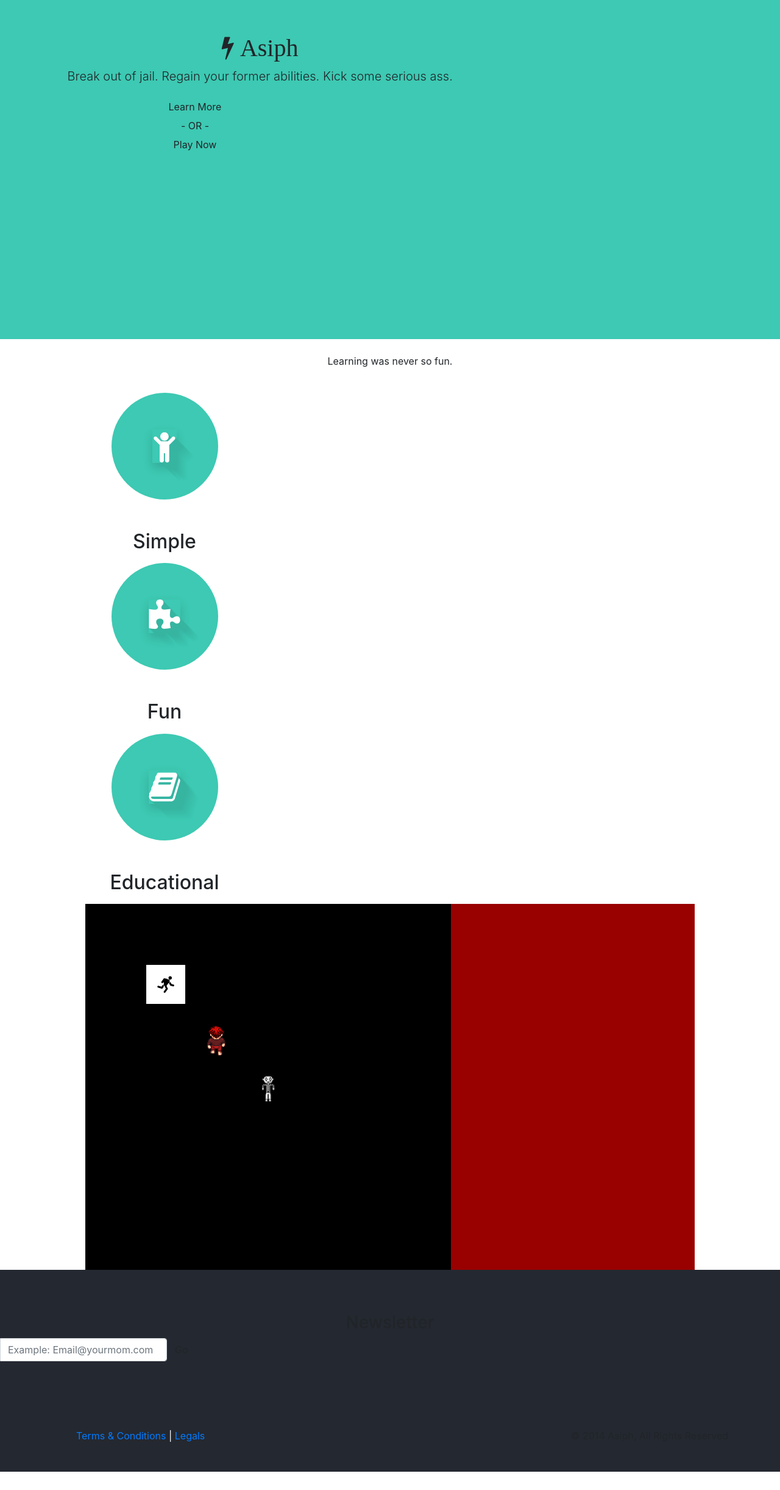
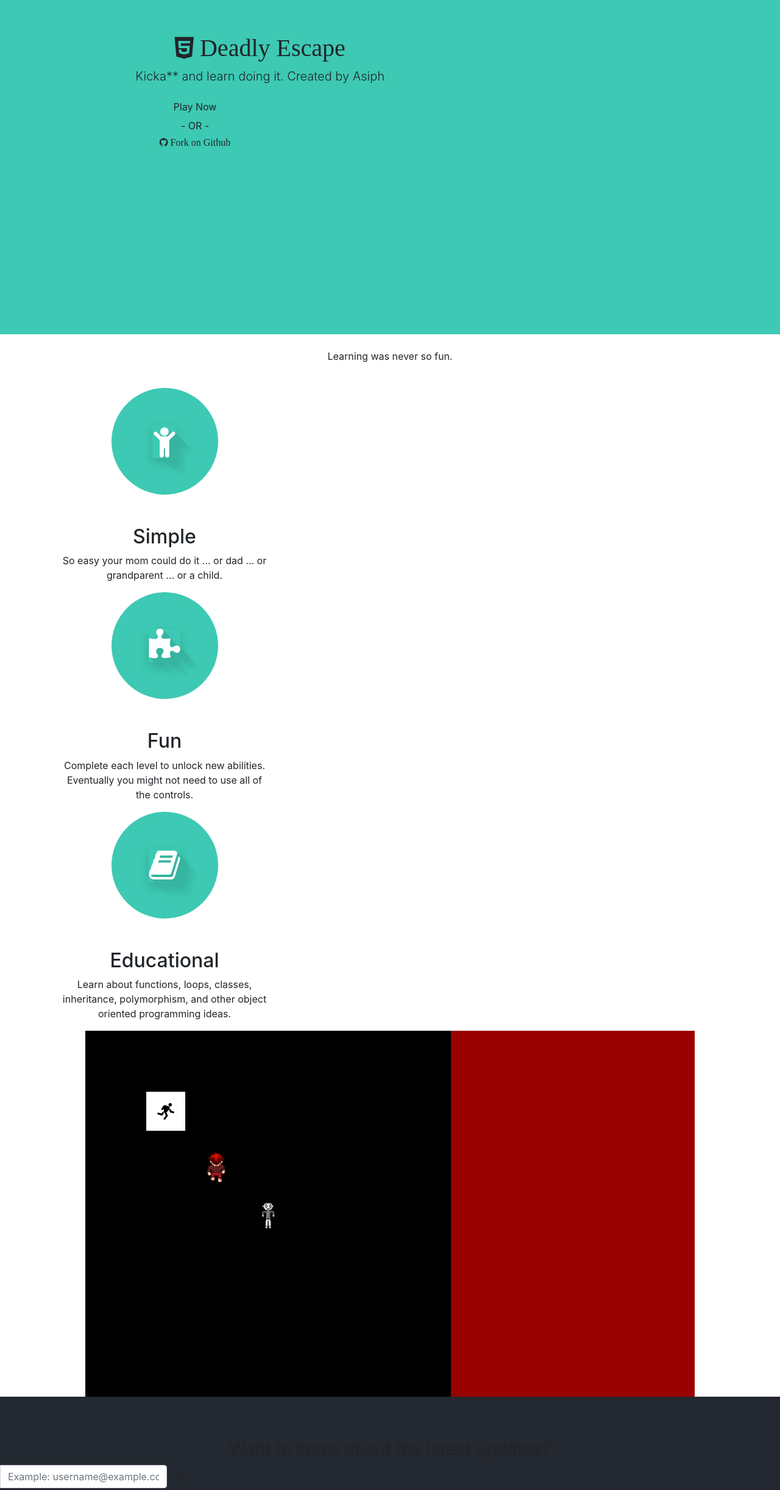
Before and after one commit to awm4j/Asiph-Game, a plain HTML site: page index.htm in a window 1280 px wide. Shown: the part 246-2689 px from the top of the page at 61% size. Before the commit the page ends 2659 px from the top, so only its background shows below. Drawn offline with nearby package versions, Linux system fonts and the light colour scheme.

Commit message:
so we don't look to foolish if we don't look at this again...

```diff
--- a/index.htm
+++ b/index.htm
@@ -16,15 +16,15 @@
 
 					<div class="row">
 						<div class="col-md-8 col-md-offset-2 text-center inner">
-							<h1><li class="fa fa-bolt -o"> Asiph</h1>
-							<p class="lead"><span>Break out of jail. Regain your former abilities. Kick some serious ass.</span></p>
+							<h1><li class="fa fa-html5 -o"> Deadly Escape</h1>
+							<p class="lead"><span>Kicka** and learn doing it.</span> Created by Asiph</p>
 						</div>
 					</div>
 					<div class="row">
 						<div class="col-md-6 col-md-offset-3 text-center">
-							<a href="#About" class="btn btn-default">Learn More</a>
+							<a href="#phaser-game" class="btn btn-default">Play Now</a>
 							<br /> - OR - <br />
-							<a href="#GetStarted" class="btn btn-default">Play Now</a>
+							<a href="https://github.com/awm4j/Asiph-Game" class=" fa fa-github -o btn btn-default"> Fork on Github</a>
 						</div>
 					</div>
 
@@ -46,7 +46,7 @@
 								</div>
 								<h2>Simple</h2>
 								<p>
-
+									So easy your mom could do it ... or dad ... or grandparent ... or a child.
 								</p>
 							</div>
 							<div class="col-md-4 wp2">
@@ -55,7 +55,7 @@
 								</div>
 								<h2>Fun</h2>
 								<p>
-
+									Complete each level to unlock new abilities. Eventually you might not need to use all of the controls.
 								</p>
 							</div>
 							<div class="col-md-4 wp2">
@@ -64,7 +64,7 @@
 								</div>
 								<h2>Educational</h2>
 								<p>
-
+									Learn about functions, loops, classes, inheritance, polymorphism, and other object oriented programming ideas.
 								</p>
 							</div>
 							<div class="clearfix"></div>
@@ -94,12 +94,12 @@
 
 
 		<section id="GetStarted" class="text-center start-cta">
-			<h3>Newsletter</h3>
+			<h3>Want to know about the latest updates?</h3>
 			<form class="form-inline" role="form">
 				<div class="form-group">
 					<div class="input-group">
 						<label class="sr-only" for="Email">Enter your Email: </label>
-						<input type="text" class="form-control" id="Email" placeholder="Example: Email@yourmom.com">
+						<input type="text" class="form-control" id="Email" placeholder="Example: username@example.com">
 					</div>
 				</div>
 				<button type="submit" class="btn btn-default">Go</button>
@@ -127,8 +127,8 @@
 				<div class="row">
 					<div class="col-md-6">
 						<ul class="legals">
-							<li><a href="#">Terms &amp; Conditions</a></li> <!-- need to write up... -->
-							<li><a href="#">Legals</a></li> <!-- know anyone versed in law? -->
+							<li><a href="javascript:alert('You use and play this game at your own risk. We are in no way responsible for any damages this product might cause you, your electronics, or anyone else.')">Terms &amp; Conditions</a></li> <!-- need to write up... -->
+							<li><a href="javascript:alert('Free to play, free to enjoy. You're not free to sue or abuse.')">Legals</a></li> <!-- know anyone versed in law? -->
 						</ul>
 					</div>
 					<div class="col-md-6 credit">
@@ -138,7 +138,7 @@
 			</div>
         </footer>
 
-		<!-- Javascript at the bottom of the page to speed load time -->
-		<script src="http://maxcdn.bootstrapcdn.com/bootstrap/3.3.1/js/bootstrap.min.js"></script>
+		<!-- Javascript at the bottom of the page to speed load time
+		<script src="http://maxcdn.bootstrapcdn.com/bootstrap/3.3.1/js/bootstrap.min.js"></script> -->
 	</body>
 </html>
```
